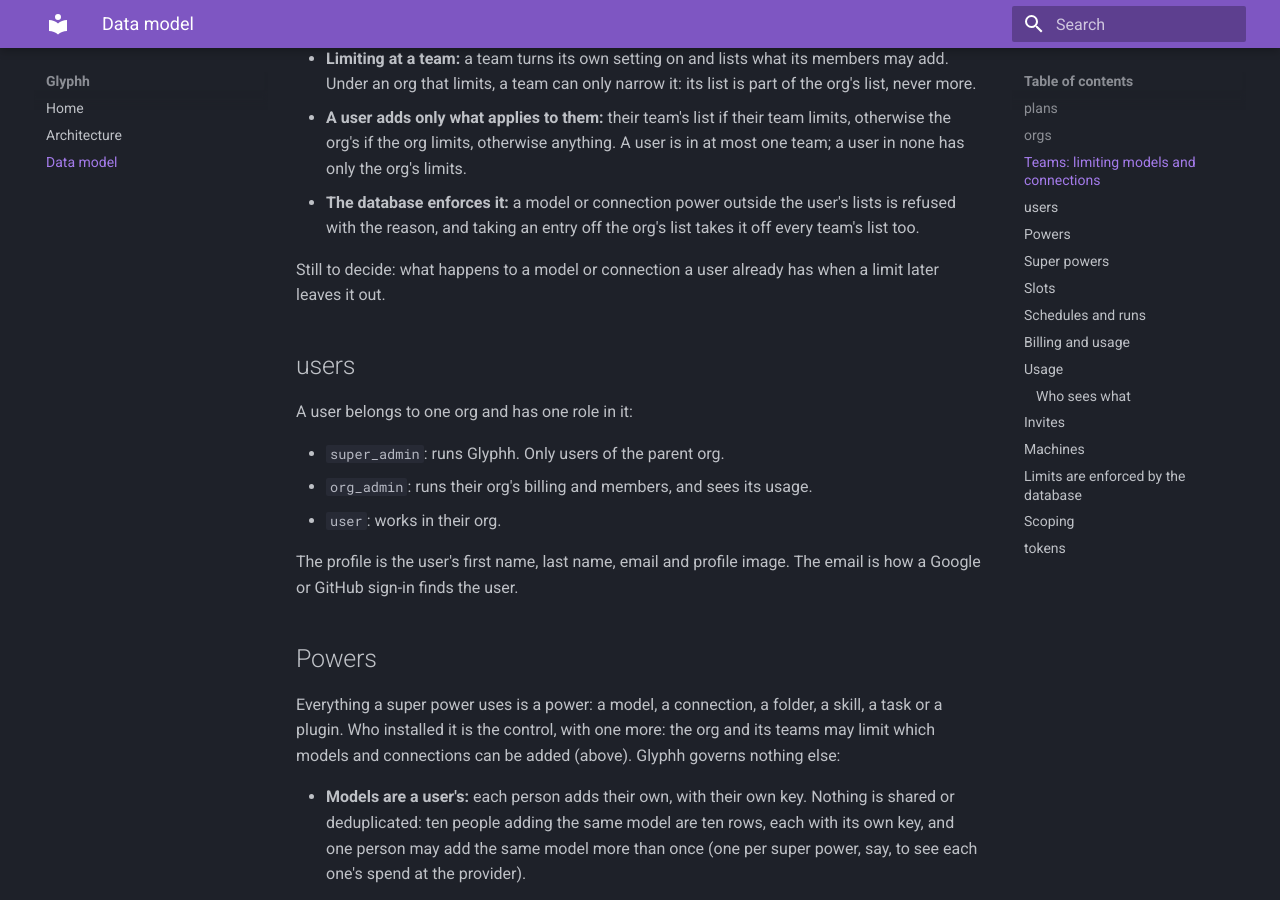
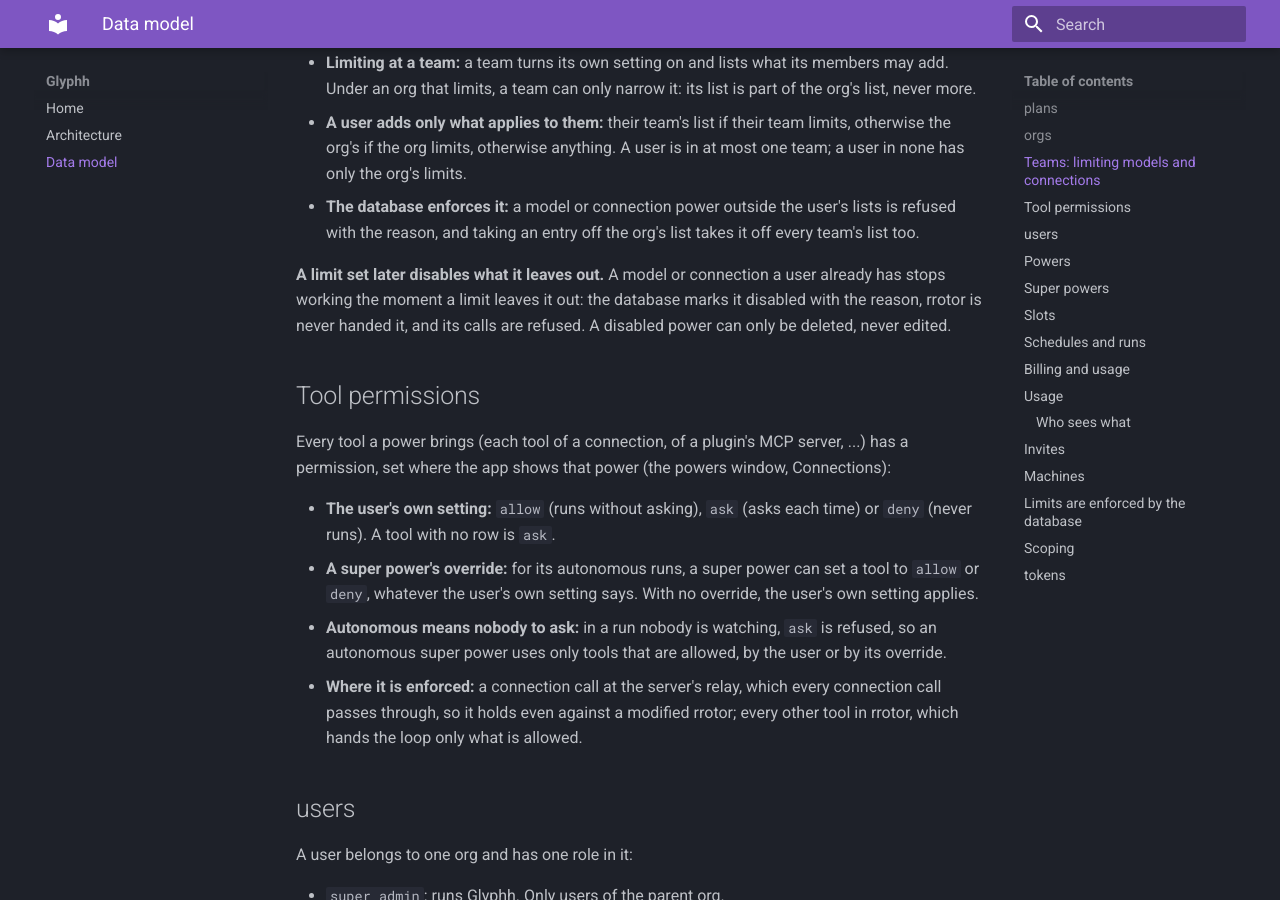
Before and after one commit to glyphh-ai/server, an MkDocs documentation site: the page built from docs/data-model.md, in a window 1280 px wide and 900 px high, scrolled down 2252 px. Built offline with MkDocs 1.6.1 and Material for MkDocs 9.7.7, drawn with Linux system fonts in a browser that asks for light colours.

Commit message:
Data model: limits disable what they leave out; tool permissions, with a super power's override for autonomous runs
Co-Authored-By: Claude Opus 5.5 <noreply@anthropic.com>

```diff
--- a/docs/data-model.md
+++ b/docs/data-model.md
@@ -14,6 +14,8 @@ erDiagram
     catalog_models ||--o{ allowed_models : "allowed as"
     orgs ||--o{ allowed_connections : "limits to"
     teams ||--o{ allowed_connections : "limits further to"
+    powers ||--o{ tool_permissions : "sets"
+    super_powers ||--o{ tool_permissions : "overrides"
     users ||--o{ tokens : "signs in with"
     orgs ||--o{ powers : "holds"
     users ||--o{ powers : "installs for themselves"
@@ -127,6 +129,18 @@ erDiagram
         uuid user_id FK "whose it is: every power is one user's, for now"
         text kind "model, connection, folder, skill, task, plugin, loop"
         text name "unique for its owner"
+        timestamptz disabled_at "set when a limit leaves it out: it stops working and can only be deleted"
+        text disabled_reason "which limit left it out"
+        timestamptz created_at
+        timestamptz updated_at
+    }
+
+    tool_permissions {
+        uuid id PK
+        uuid power_id FK "the power whose tool it is: a connection, a plugin, ..."
+        text tool "the tool's name; unique per power and super power"
+        uuid super_power_id FK "null = the user's own setting; set = that super power's override, for its autonomous runs"
+        text permission "allow, ask, deny (an override is allow or deny)"
         timestamptz created_at
         timestamptz updated_at
     }
@@ -422,7 +436,16 @@ The org's Models and Connections pages exist only to say which models and connec
 - **A user adds only what applies to them:** their team's list if their team limits, otherwise the org's if the org limits, otherwise anything. A user is in at most one team; a user in none has only the org's limits.
 - **The database enforces it:** a model or connection power outside the user's lists is refused with the reason, and taking an entry off the org's list takes it off every team's list too.
 
-Still to decide: what happens to a model or connection a user already has when a limit later leaves it out.
+**A limit set later disables what it leaves out.** A model or connection a user already has stops working the moment a limit leaves it out: the database marks it disabled with the reason, rrotor is never handed it, and its calls are refused. A disabled power can only be deleted, never edited.
+
+## Tool permissions
+
+Every tool a power brings (each tool of a connection, of a plugin's MCP server, ...) has a permission, set where the app shows that power (the powers window, Connections):
+
+- **The user's own setting:** `allow` (runs without asking), `ask` (asks each time) or `deny` (never runs). A tool with no row is `ask`.
+- **A super power's override:** for its autonomous runs, a super power can set a tool to `allow` or `deny`, whatever the user's own setting says. With no override, the user's own setting applies.
+- **Autonomous means nobody to ask:** in a run nobody is watching, `ask` is refused, so an autonomous super power uses only tools that are allowed, by the user or by its override.
+- **Where it is enforced:** a connection call at the server's relay, which every connection call passes through, so it holds even against a modified rrotor; every other tool in rrotor, which hands the loop only what is allowed.
 
 ## users
 
```
